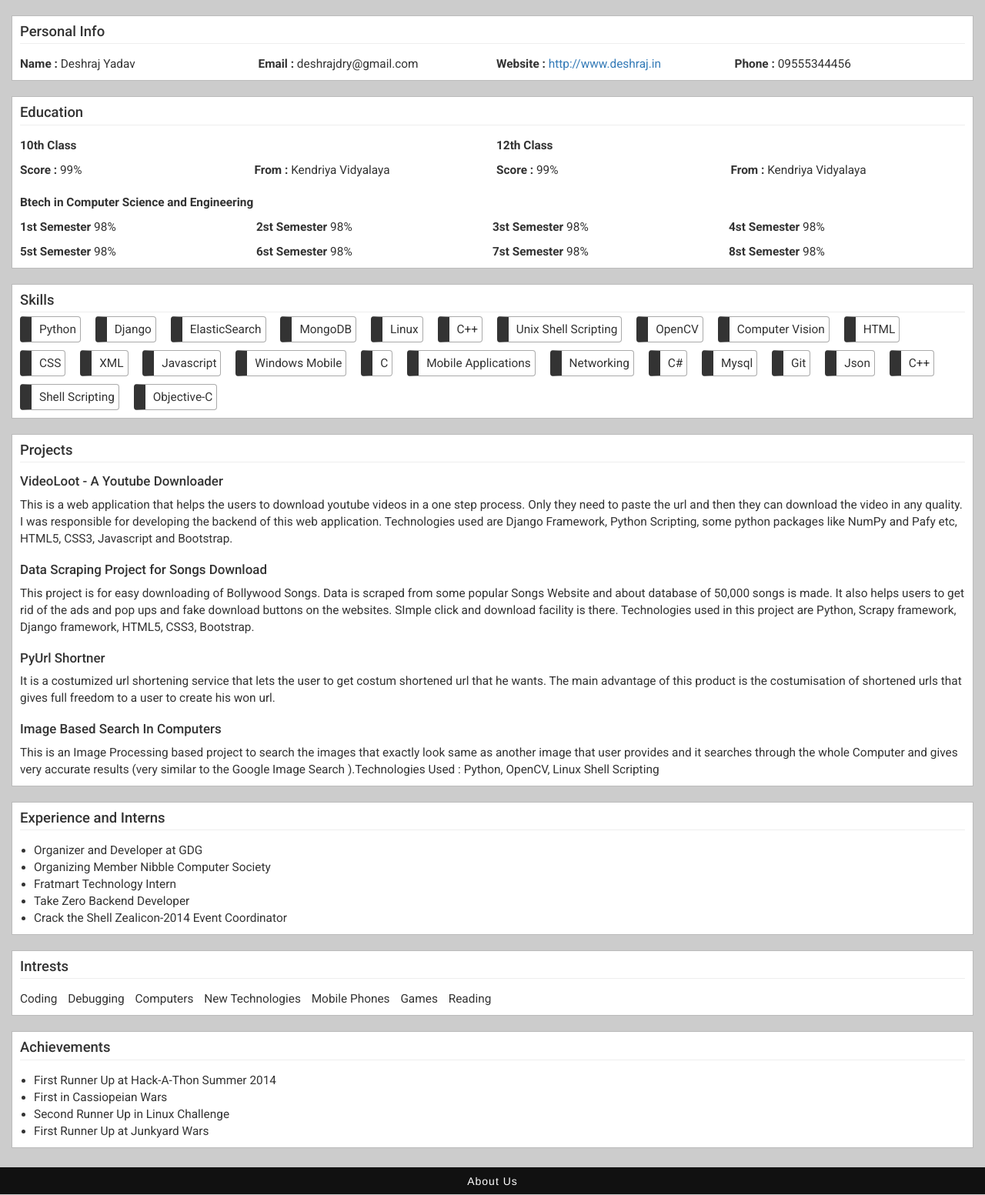
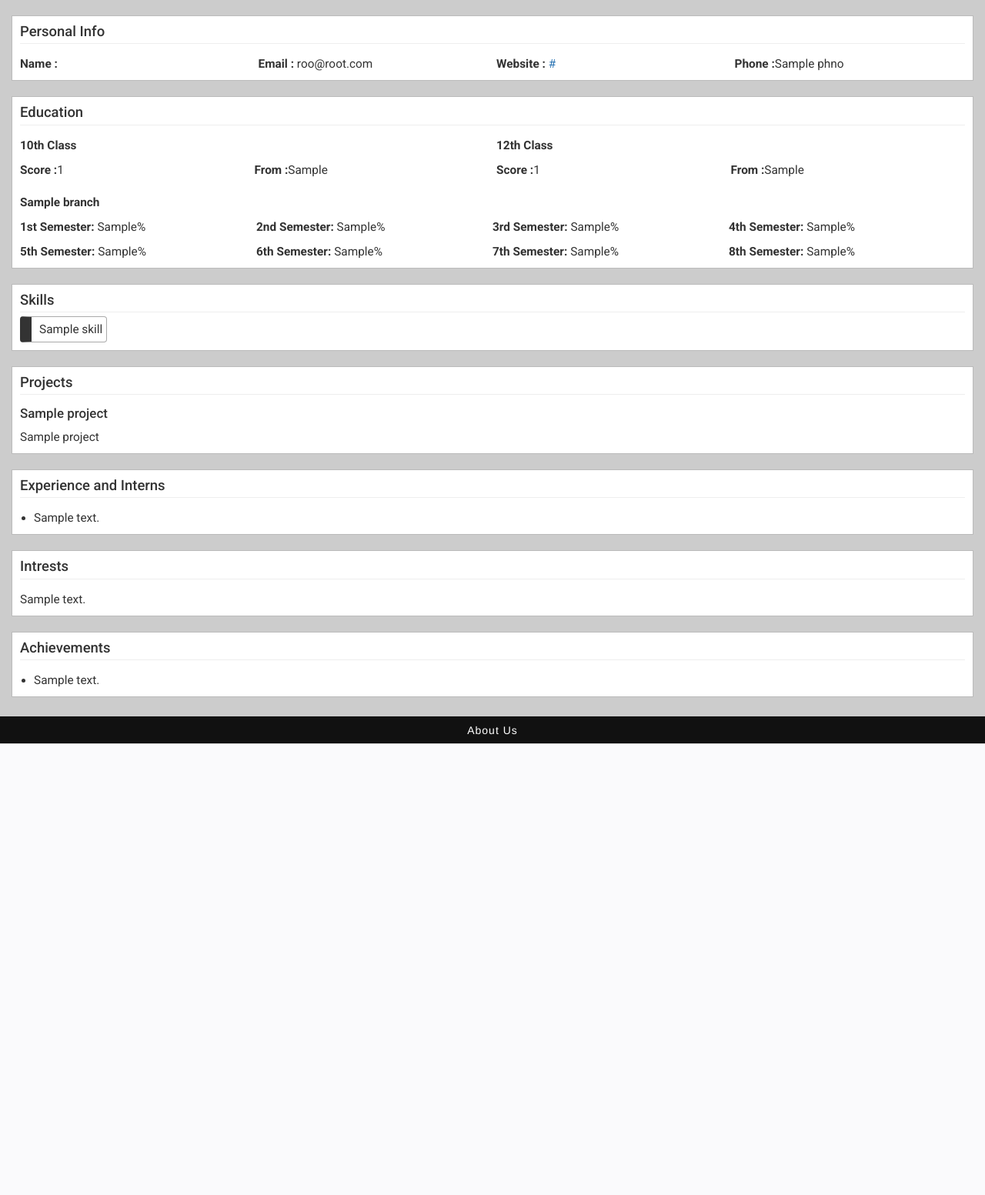
Before and after one commit to deshraj/profile-gen, a Django app: template progen/progen/templates/display.html in a window 1280 px wide. Shown: the part 100-1653 px from the top of the page at 77% size. After the commit the page ends 1067 px from the top, so only its background shows below. Run offline with Django 3.2, Linux system fonts and the light colour scheme; data comes from the database, SQL or seed files in the repository; tables that the repository leaves empty hold one stand-in row (values such as "Sample post"); the template is opened without the code that fills it: values that come from a table or form of the project are taken from there, most other values are stand-ins (such as "Sample title", 1, 10 or a date in 2020); parts of the project's set-up code (start-up, migrations or seed data) failed here and were passed over; some libraries are stand-ins or nearby versions.

Commit message:
data is displaying correctly

```diff
--- a/progen/progen/templates/display.html
+++ b/progen/progen/templates/display.html
@@ -21,8 +21,13 @@
 			</div>
 			<div class="col-xs-3">
 				<ul class="links">
-					<li><a href="/login">Login</a></li>
-					<li><a href="/register">Signup</a></li>
+					{% if user.is_authenticated %}
+						<li style="color:white;">Welcome {{ u1.first_name }} {{ u1.last_name }}</li>
+						<li><a href="/logout">Logout</a></li>
+					{% else %}
+						<li><a href="/login">Login</a></li>
+						<li><a href="/register">Signup</a></li>
+					{% endif %}
 				</ul>
 			</div>
 		</div>
@@ -31,15 +36,15 @@
 		<div class="row infoContainer">
 			<div class="col-sm-12"><h1>Personal Info</h1></div>
 			<div class="col-sm-3">
-				<p><strong>Name :</strong> Deshraj Yadav</p>
+				<p><strong>Name :</strong>{{u1.first_name }} {{ u1.last_name }}</p>
 			</div>
 			<div class="col-sm-3">
-				<p><strong>Email :</strong> deshrajdry@gmail.com</p>
+				<p><strong>Email :</strong> {{ u1.email }}</p>
 			</div>
 			<div class="col-sm-3">
-				<p><strong>Website :</strong> <a href="http://www.deshraj.in" target="_blank">http://www.deshraj.in</a></p></div>
+				<p><strong>Website :</strong> <a href="{{ u2.url }}" target="_blank">{{ u2.url }}</a></p></div>
 			<div class="col-sm-3">
-				<p><strong>Phone :</strong> 09555344456</p></div>
+				<p><strong>Phone :</strong>{{ u2.phno }}</p></div>
 		</div>
 		<div class="row infoContainer">
 			<div class="col-sm-12">
@@ -48,28 +53,28 @@
 			<div class="col-sm-6">
 				<p><strong>10th Class</strong></p>
 				<div class="row">
-					<div class="col-xs-6"><p><strong>Score :</strong> 99% </p></div>
-					<div class="col-xs-6"><p><strong>From :</strong> Kendriya Vidyalaya</p></div>
+					<div class="col-xs-6"><p><strong>Score :</strong>{{ education.10thPercent }}</p></div>
+					<div class="col-xs-6"><p><strong>From :</strong>{{ education.10thSchool }}</p></div>
 				</div>
 			</div>
 			<div class="col-sm-6">
 				<p><strong>12th Class</strong></p>
 				<div class="row">
-					<div class="col-xs-6"><p><strong>Score :</strong> 99% </p></div>
-					<div class="col-xs-6"><p><strong>From :</strong> Kendriya Vidyalaya</p></div>
+					<div class="col-xs-6"><p><strong>Score :</strong>{{ education.12thPercent }}</p></div>
+					<div class="col-xs-6"><p><strong>From :</strong>{{ education.12thSchool }}</p></div>
 				</div>
 			</div>
 			<div class="col-sm-12">
-				<p><strong>Btech in Computer Science and Engineering</strong></p>
+				<p><strong>{{ u2.branch }}</strong></p>
 				<div class="row">
-					<div class="col-sm-3"><p><strong>1st Semester</strong> 98%</p></div>
-					<div class="col-sm-3"><p><strong>2st Semester</strong> 98%</p></div>
-					<div class="col-sm-3"><p><strong>3st Semester</strong> 98%</p></div>
-					<div class="col-sm-3"><p><strong>4st Semester</strong> 98%</p></div>
-					<div class="col-sm-3"><p><strong>5st Semester</strong> 98%</p></div>
-					<div class="col-sm-3"><p><strong>6st Semester</strong> 98%</p></div>
-					<div class="col-sm-3"><p><strong>7st Semester</strong> 98%</p></div>
-					<div class="col-sm-3"><p><strong>8st Semester</strong> 98%</p></div>
+					<div class="col-sm-3"><p><strong>1st Semester:    </strong>{{ education.btechmarks.0 }}%</p></div>
+					<div class="col-sm-3"><p><strong>2nd Semester:    </strong>{{ education.btechmarks.1 }}%</p></div>
+					<div class="col-sm-3"><p><strong>3rd Semester:    </strong>{{ education.btechmarks.2 }}%</p></div>
+					<div class="col-sm-3"><p><strong>4th Semester:    </strong>{{ education.btechmarks.3 }}%</p></div>
+					<div class="col-sm-3"><p><strong>5th Semester:    </strong>{{ education.btechmarks.4 }}%</p></div>
+					<div class="col-sm-3"><p><strong>6th Semester:    </strong>{{ education.btechmarks.5 }}%</p></div>
+					<div class="col-sm-3"><p><strong>7th Semester:    </strong>{{ education.btechmarks.6 }}%</p></div>
+					<div class="col-sm-3"><p><strong>8th Semester:    </strong>{{ education.btechmarks.7 }}%</p></div>
 				</div>
 			</div>
 		</div>
@@ -78,30 +83,9 @@
 				<h1>Skills</h1>
 			<div class="col-sm-12" style="padding-left:0">
 				<ul class="skills">
-					<li>Python</li>
-					<li>Django</li>
-					<li>ElasticSearch</li>
-					<li>MongoDB</li>
-					<li>Linux</li>
-					<li>C++</li>
-					<li>Unix Shell Scripting</li>
-					<li>OpenCV</li>
-					<li>Computer Vision</li>
-					<li>HTML</li>
-					<li>CSS</li>
-					<li>XML</li>
-					<li>Javascript</li>
-					<li>Windows Mobile</li>
-					<li>C</li>
-					<li>Mobile Applications</li>
-					<li>Networking</li>
-					<li>C#</li>
-					<li>Mysql</li>
-					<li>Git</li>
-					<li>Json</li>
-					<li>C++</li>
-					<li>Shell Scripting</li>
-					<li>Objective-C</li>
+				{% for i in skills.skillsSet %}
+					<li>{{ i }}</li>
+				{% endfor %}
 				</ul>
 			</div>
 			</div>
@@ -110,22 +94,12 @@
 			<div class="col-sm-12">
 				<h1>Projects</h1>
 			</div>
+			{% for i,j in projects %}
 			<div class="projects col-sm-12">
-				<h2>VideoLoot - A Youtube Downloader</h2>
-				<p>This is a web application that helps the users to download youtube videos in a one step process. Only they need to paste the url and then they can download the video in any quality. I was responsible for developing the backend of this web application. Technologies used are Django Framework, Python Scripting, some python packages like NumPy and Pafy etc, HTML5, CSS3, Javascript and Bootstrap.</p>
+				<h2>{{ i }}</h2>
+				<p>{{ j }}</p>
 			</div>
-			<div class="projects col-sm-12">
-				<h2>Data Scraping Project for Songs Download</h2>
-				<p>This project is for easy downloading of Bollywood Songs. Data is scraped from some popular Songs Website and about database of 50,000 songs is made. It also helps users to get rid of the ads and pop ups and fake download buttons on the websites. SImple click and download facility is there. Technologies used in this project are Python, Scrapy framework, Django framework, HTML5, CSS3, Bootstrap.</p>
-			</div>
-			<div class="projects col-sm-12">
-				<h2>PyUrl Shortner</h2>
-				<p>It is a costumized url shortening service that lets the user to get costum shortened url that he wants. The main advantage of this product is the costumisation of shortened urls that gives full freedom to a user to create his won url.</p>
-			</div>
-			<div class="projects col-sm-12">
-				<h2>Image Based Search In Computers</h2>
-				<p>This is an Image Processing based project to search the images that exactly look same as another image that user provides and it searches through the whole Computer and gives very accurate results (very similar to the Google Image Search ).Technologies Used : Python, OpenCV, Linux Shell Scripting</p>
-			</div>
+			{% endfor %}
 		</div>
 		<div class="row infoContainer">
 			<div class="col-sm-12">
@@ -133,11 +107,9 @@
 			</div>
 			<div class="col-sm-12">
 				<ul>
-					<li>Organizer and Developer at GDG</li>
-					<li>Organizing Member Nibble Computer Society</li>
-					<li>Fratmart Technology Intern</li>
-					<li>Take Zero Backend Developer</li>
-					<li>Crack the Shell Zealicon-2014 Event Coordinator</li>
+				{% for i in experience.expDesc %}
+					<li>{{ i }}</li>
+				{% endfor %}
 				</ul>
 			</div>
 		</div>
@@ -147,13 +119,9 @@
 			</div>
 			<div class="col-sm-12">
 				<ul class="intrests">
-					<li>Coding</li>
-					<li>Debugging</li>
-					<li>Computers</li>
-					<li>New Technologies</li>
-					<li>Mobile Phones</li>
-					<li>Games</li>
-					<li>Reading</li>
+				{% for i in intrests.description %}
+					<li>{{ i }}</li>
+				{% endfor %}
 				</ul>
 			</div>
 		</div>
@@ -163,10 +131,9 @@
 			</div>
 			<div class="col-sm-12">
 				<ul>
-					<li>First Runner Up at Hack-A-Thon Summer 2014</li>
-					<li>First in Cassiopeian Wars</li>
-					<li>Second Runner Up in Linux Challenge</li>
-					<li>First Runner Up at Junkyard Wars</li>
+				{% for i in achievements.desc %}
+					<li>{{ i }}</li>
+				{% endfor %}
 				</ul>
 			</div>
 		</div>
```
